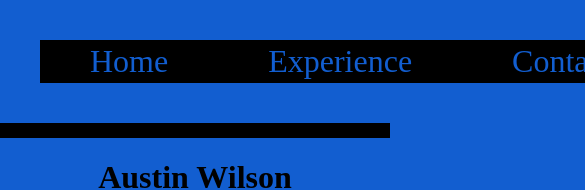
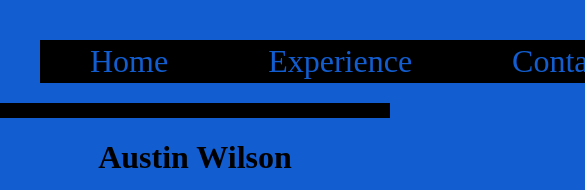
Before and after one commit to austinw117/Individual-Assignment-1, a plain HTML site: page index.html in a window 390 px wide. Shown: the top 190 px of the page, 585 px wide, since content can reach past the window. Drawn offline with Linux system fonts and the light colour scheme.

Commit message:
Removed Header changes for Mobile.

```diff
--- a/pages.css
+++ b/pages.css
@@ -41,13 +41,6 @@ header{
         border-bottom: 15px solid var(--bg-color);
     }
 
-@media (max-width: 600px){
-    header{
-        padding: None;
-        /* overflow-x: Auto; */
-        display: flex;
-    }
-}
 img {
     border: 15px solid var(--text-color);
     }
```
